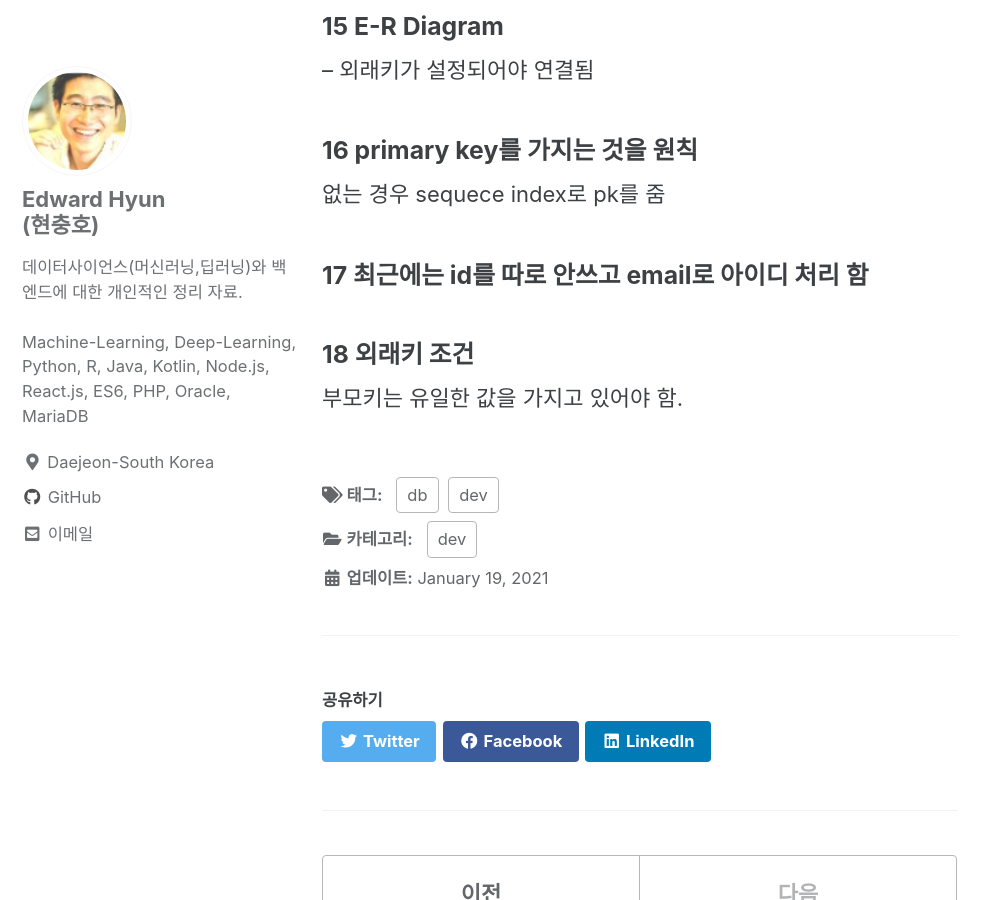
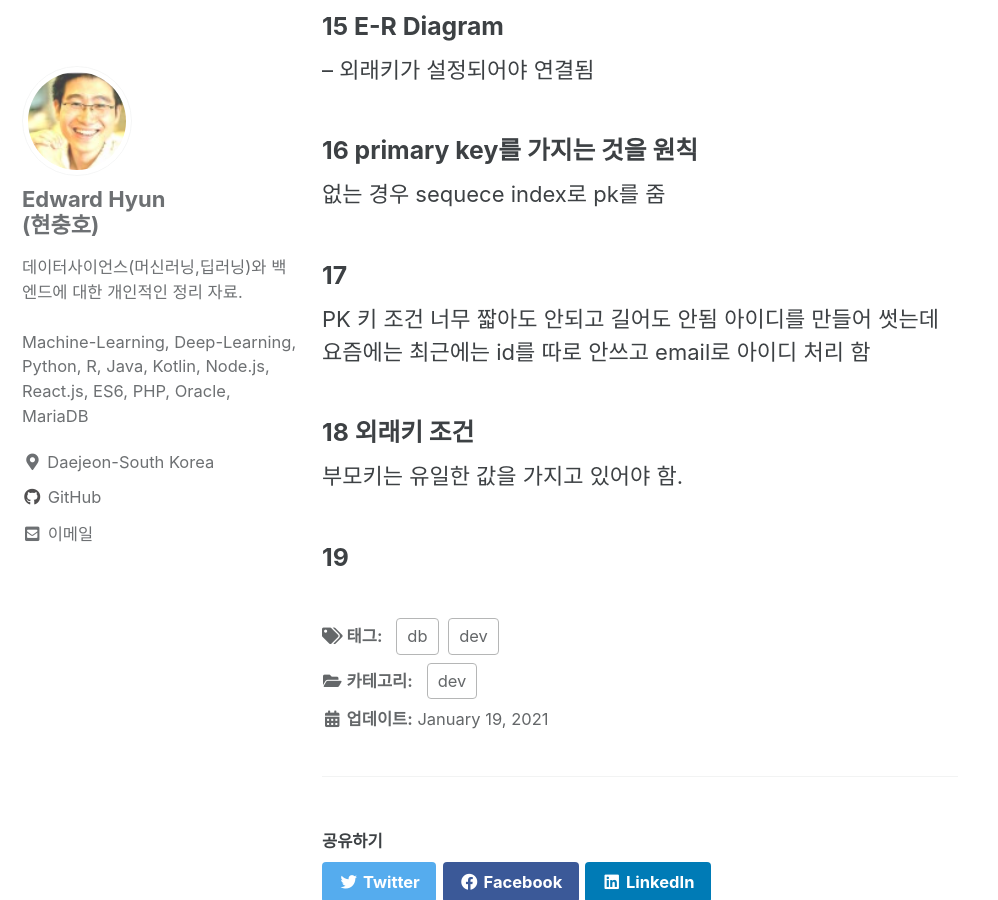
Before and after one commit to iamhch24/iamhch24.github.io, a Jekyll site: the page built from _posts/2021-01-19-[DB] MySql.md, in a window 1280 px wide and 900 px high, scrolled down 3098 px. Shown: the whole window, without its empty margins (0-998 px from the left). Built offline with Jekyll 4.4.1, drawn with Linux system fonts in a browser that asks for light colours; cached includes are drawn as plain includes; some of the changed text lies outside the part shown.

Commit message:
_posts/2021-01-19-[DB] MySql.md updated from https://stackedit.io/

```diff
--- a/_posts/2021-01-19-[DB] MySql.md
+++ b/_posts/2021-01-19-[DB] MySql.md
@@ -82,16 +82,22 @@ key :: primary, unique, foriegn (relation 맺을때, 제약을 걸 때),
 ### 16 primary key를 가지는 것을 원칙
 없는 경우 sequece index로 pk를 줌
 
-### 17 최근에는 id를 따로 안쓰고 email로 아이디 처리 함
+### 17
+PK 키 조건
+너무 짧아도 안되고 길어도 안됨
+아이디를 만들어 썻는데 요즘에는
+최근에는 id를 따로 안쓰고 email로 아이디 처리 함
 
 ### 18 외래키 조건
 부모키는 유일한 값을 가지고 있어야 함.
+
+### 19
 
 
 
 
 <!--stackedit_data:
-eyJoaXN0b3J5IjpbMjEwNzE1MzA3LC00NDI1MjQ5NDgsLTYxNz
-c5NTc2NSwtNDAxODM1OTgwLDQwODIwNDU5OCwyMDA2NDEyOTMs
-ODM5MjQ5NTksMTE3NjE3NDg4NF19
+eyJoaXN0b3J5IjpbLTU2OTAxMDgyMywyMTA3MTUzMDcsLTQ0Mj
+UyNDk0OCwtNjE3Nzk1NzY1LC00MDE4MzU5ODAsNDA4MjA0NTk4
+LDIwMDY0MTI5Myw4MzkyNDk1OSwxMTc2MTc0ODg0XX0=
 -->
```
